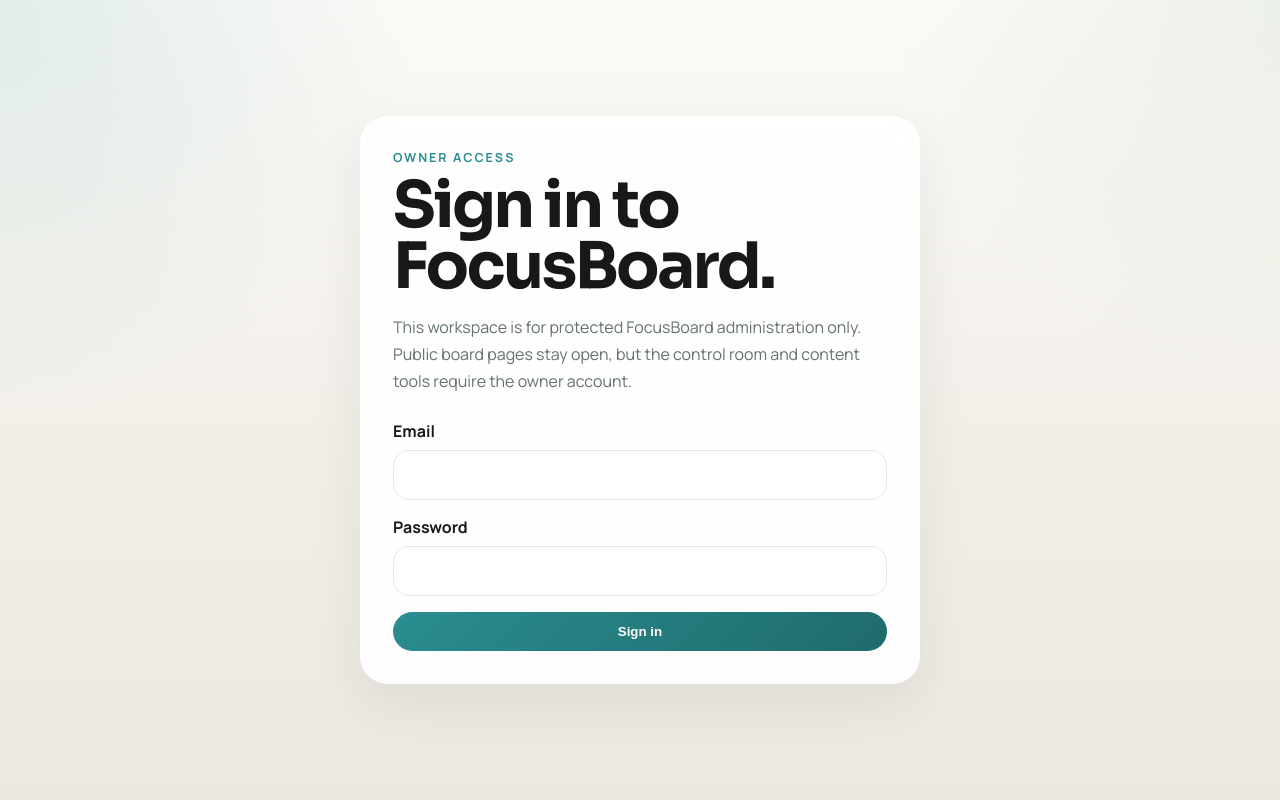
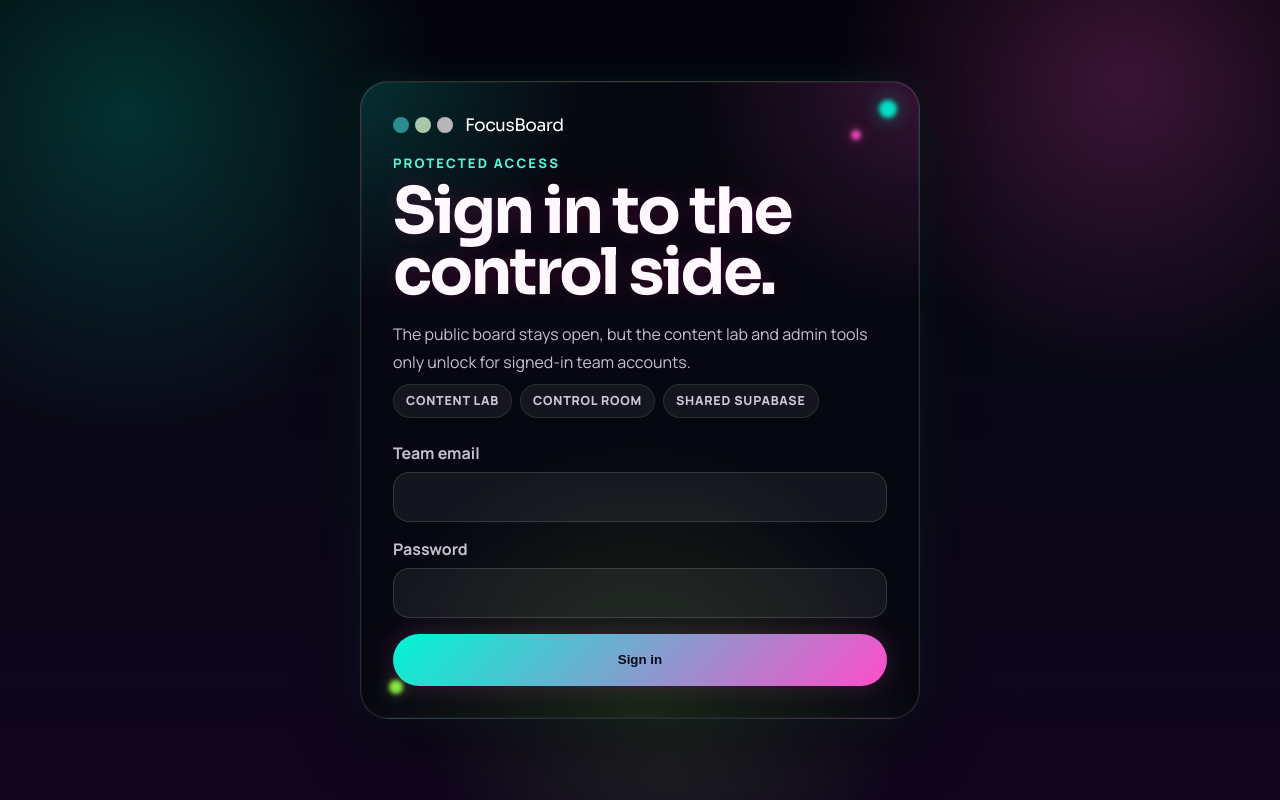
Before and after one commit to AEW909/FocusBoard, a Next.js app: page /login in a window 1280 px wide. Built offline with nearby package versions, Linux system fonts and the light colour scheme.

Commit message:
Rebrand auth surfaces for FocusBoard

```diff
--- a/app/globals.css
+++ b/app/globals.css
@@ -356,6 +356,144 @@ a {
   width: min(560px, 100%);
 }
 
+.auth-shell-focus {
+  background:
+    radial-gradient(circle at 10% 14%, rgba(0, 255, 214, 0.18), transparent 24%),
+    radial-gradient(circle at 88% 10%, rgba(255, 77, 202, 0.22), transparent 22%),
+    radial-gradient(circle at 52% 86%, rgba(149, 255, 74, 0.14), transparent 26%),
+    linear-gradient(180deg, #030309 0%, #090816 48%, #10051d 100%);
+}
+
+.auth-card-focus {
+  position: relative;
+  overflow: hidden;
+  border: 1px solid rgba(255, 255, 255, 0.14);
+  background:
+    radial-gradient(circle at top left, rgba(0, 255, 214, 0.16), transparent 26%),
+    radial-gradient(circle at top right, rgba(255, 77, 202, 0.18), transparent 26%),
+    radial-gradient(circle at bottom center, rgba(149, 255, 74, 0.12), transparent 40%),
+    rgba(8, 8, 18, 0.94);
+  box-shadow:
+    0 0 0 1px rgba(255, 255, 255, 0.04) inset,
+    0 24px 64px rgba(0, 0, 0, 0.42),
+    0 0 42px rgba(63, 255, 218, 0.08);
+}
+
+.auth-card-focus h1 {
+  color: #fff9ff;
+  text-shadow: 0 0 18px rgba(255, 0, 140, 0.18);
+}
+
+.auth-card-focus .focus-hero-copy,
+.auth-card-focus .field span {
+  color: rgba(244, 240, 255, 0.8);
+}
+
+.auth-card-focus .field input {
+  border-color: rgba(255, 255, 255, 0.14);
+  background: rgba(255, 255, 255, 0.06);
+  color: #fff;
+}
+
+.auth-card-focus .field input::placeholder {
+  color: rgba(244, 240, 255, 0.38);
+}
+
+.auth-card-focus .field input:focus {
+  outline: none;
+  border-color: rgba(89, 244, 214, 0.48);
+  box-shadow:
+    0 0 0 1px rgba(89, 244, 214, 0.22),
+    0 0 22px rgba(89, 244, 214, 0.12);
+}
+
+.auth-card-focus .form-error {
+  padding: 12px 14px;
+  border: 1px solid rgba(255, 108, 122, 0.28);
+  border-radius: 16px;
+  background: rgba(118, 22, 37, 0.22);
+  color: #ffb5c0;
+}
+
+.auth-card-focus .button-primary {
+  min-height: 52px;
+  background: linear-gradient(135deg, #00f5d4 0%, #ff4dca 100%);
+  color: #090816;
+  box-shadow: 0 0 24px rgba(255, 77, 202, 0.18);
+}
+
+.auth-focus-brand {
+  display: inline-flex;
+  align-items: center;
+  gap: 12px;
+  margin-bottom: 18px;
+}
+
+.auth-focus-brand-name {
+  margin: 0;
+  color: #fff;
+  font-family: var(--font-display), sans-serif;
+  font-size: 1.08rem;
+  letter-spacing: -0.03em;
+}
+
+.auth-focus-badges {
+  display: flex;
+  flex-wrap: wrap;
+  gap: 8px;
+  margin-top: 8px;
+}
+
+.auth-focus-badges span {
+  display: inline-flex;
+  min-height: 34px;
+  align-items: center;
+  padding: 0 12px;
+  border-radius: 999px;
+  border: 1px solid rgba(255, 255, 255, 0.1);
+  background: rgba(255, 255, 255, 0.06);
+  color: rgba(244, 240, 255, 0.82);
+  font-size: 0.78rem;
+  font-weight: 800;
+  letter-spacing: 0.06em;
+  text-transform: uppercase;
+}
+
+.auth-focus-orb {
+  position: absolute;
+  border-radius: 999px;
+  filter: blur(2px);
+  opacity: 0.9;
+  pointer-events: none;
+}
+
+.auth-focus-orb-teal {
+  top: 18px;
+  right: 22px;
+  width: 18px;
+  height: 18px;
+  background: #00f5d4;
+  box-shadow: 0 0 20px rgba(0, 245, 212, 0.5);
+}
+
+.auth-focus-orb-pink {
+  top: 48px;
+  right: 58px;
+  width: 10px;
+  height: 10px;
+  background: #ff4dca;
+  box-shadow: 0 0 16px rgba(255, 77, 202, 0.46);
+}
+
+.auth-focus-orb-lime {
+  bottom: 24px;
+  left: 28px;
+  width: 14px;
+  height: 14px;
+  background: #95ff4a;
+  box-shadow: 0 0 18px rgba(149, 255, 74, 0.4);
+}
+
 .auth-form {
   display: grid;
   gap: 16px;
@@ -482,10 +620,54 @@ a {
   box-shadow: var(--shadow);
 }
 
+.topbar-shell-focus {
+  padding-top: 16px;
+}
+
+.topbar-focus {
+  border: 1px solid rgba(255, 255, 255, 0.14);
+  background:
+    radial-gradient(circle at top left, rgba(0, 255, 214, 0.14), transparent 26%),
+    radial-gradient(circle at top right, rgba(255, 77, 202, 0.18), transparent 24%),
+    rgba(8, 8, 18, 0.92);
+  box-shadow:
+    0 0 0 1px rgba(255, 255, 255, 0.04) inset,
+    0 18px 40px rgba(0, 0, 0, 0.34),
+    0 0 32px rgba(63, 255, 218, 0.06);
+}
+
+.topbar-focus .brand-name {
+  color: #fff;
+}
+
+.topbar-focus .brand-subtitle {
+  color: rgba(244, 240, 255, 0.68);
+}
+
 .topbar-actions {
   display: flex;
   align-items: center;
   gap: 10px;
+}
+
+.topbar-focus-link,
+.topbar-focus-signout {
+  min-height: 40px;
+  border: 1px solid rgba(255, 255, 255, 0.12);
+  color: #fff;
+}
+
+.topbar-focus-link {
+  background: rgba(255, 255, 255, 0.06);
+}
+
+.topbar-focus-signout {
+  background: linear-gradient(135deg, rgba(255, 77, 202, 0.18), rgba(0, 245, 212, 0.18));
+}
+
+.topbar-focus-link:hover,
+.topbar-focus-signout:hover {
+  border-color: rgba(89, 244, 214, 0.3);
 }
 
 .topbar-home-link {
--- a/app/login/page.tsx
+++ b/app/login/page.tsx
@@ -11,14 +11,32 @@ export default async function LoginPage({ searchParams }: LoginPageProps) {
   const nextPath = getSafeNextPath(params.next);
 
   return (
-    <main className="auth-shell">
-      <section className="auth-card">
-        <p className="eyebrow">Owner Access</p>
-        <h1>Sign in to FocusBoard.</h1>
-        <p className="lede">
-          This workspace is for protected FocusBoard administration only. Public board pages
-          stay open, but the control room and content tools require the owner account.
+    <main className="auth-shell auth-shell-focus">
+      <section className="auth-card auth-card-focus">
+        <div className="auth-focus-orb auth-focus-orb-teal" aria-hidden="true" />
+        <div className="auth-focus-orb auth-focus-orb-pink" aria-hidden="true" />
+        <div className="auth-focus-orb auth-focus-orb-lime" aria-hidden="true" />
+
+        <div className="auth-focus-brand">
+          <div className="brand-mark" aria-hidden="true">
+            <span className="brand-dot brand-dot-teal" />
+            <span className="brand-dot brand-dot-sage" />
+            <span className="brand-dot brand-dot-stone" />
+          </div>
+          <p className="auth-focus-brand-name">FocusBoard</p>
+        </div>
+
+        <p className="focus-kicker">Protected Access</p>
+        <h1>Sign in to the control side.</h1>
+        <p className="focus-hero-copy">
+          The public board stays open, but the content lab and admin tools only unlock for
+          signed-in team accounts.
         </p>
+        <div className="auth-focus-badges">
+          <span>Content Lab</span>
+          <span>Control Room</span>
+          <span>Shared Supabase</span>
+        </div>
         <Suspense>
           <LoginForm nextPath={nextPath} />
         </Suspense>
--- a/components/auth/login-form.tsx
+++ b/components/auth/login-form.tsx
@@ -54,7 +54,7 @@ export function LoginForm({ nextPath }: LoginFormProps) {
       <input type="hidden" name="next" value={nextPath} />
 
       <label className="field">
-        <span>Email</span>
+        <span>Team email</span>
         <input name="email" type="email" autoComplete="email" required />
       </label>
 
```
Also changed, not shown: components/auth/protected-session-bar.tsx (+4 -4 lines).
